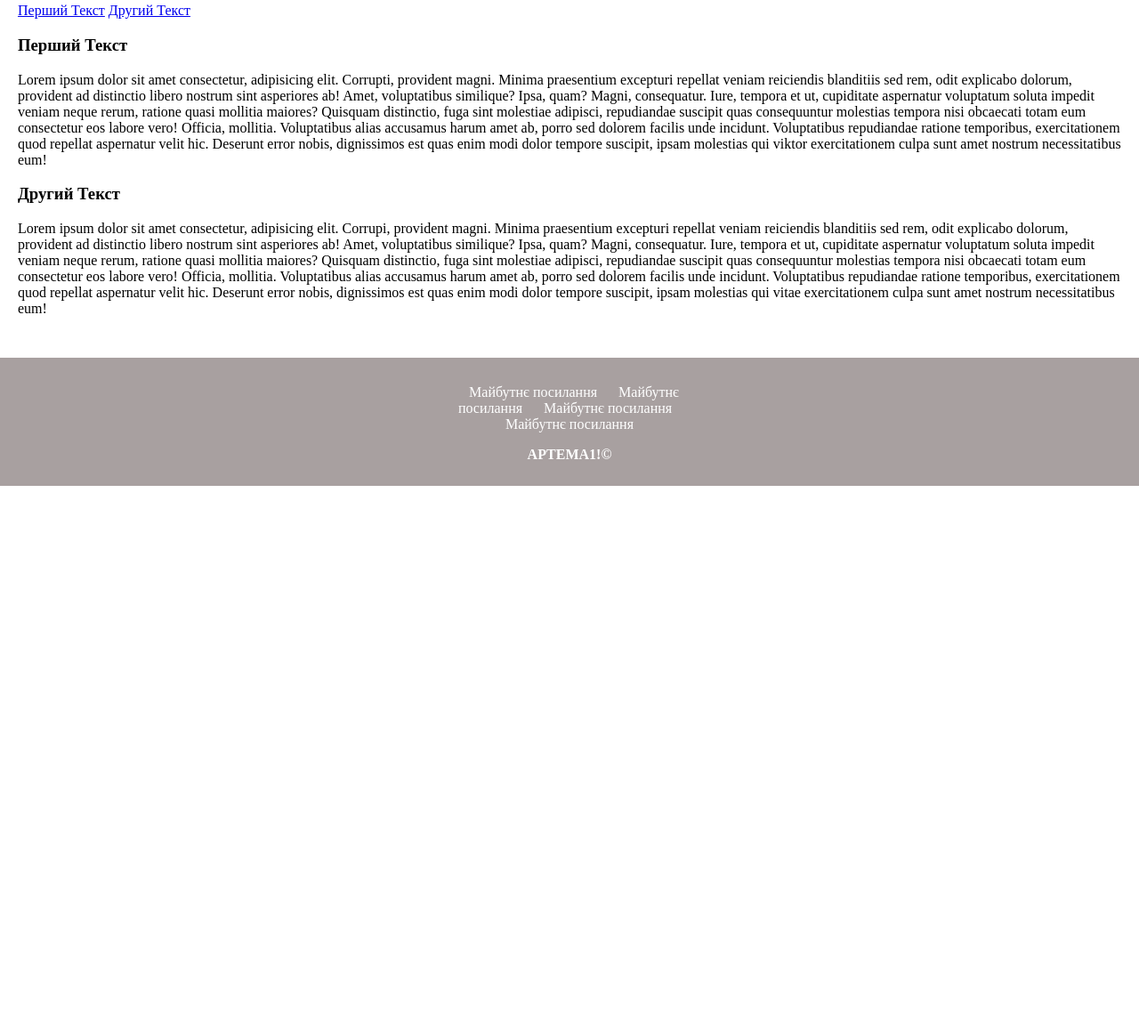
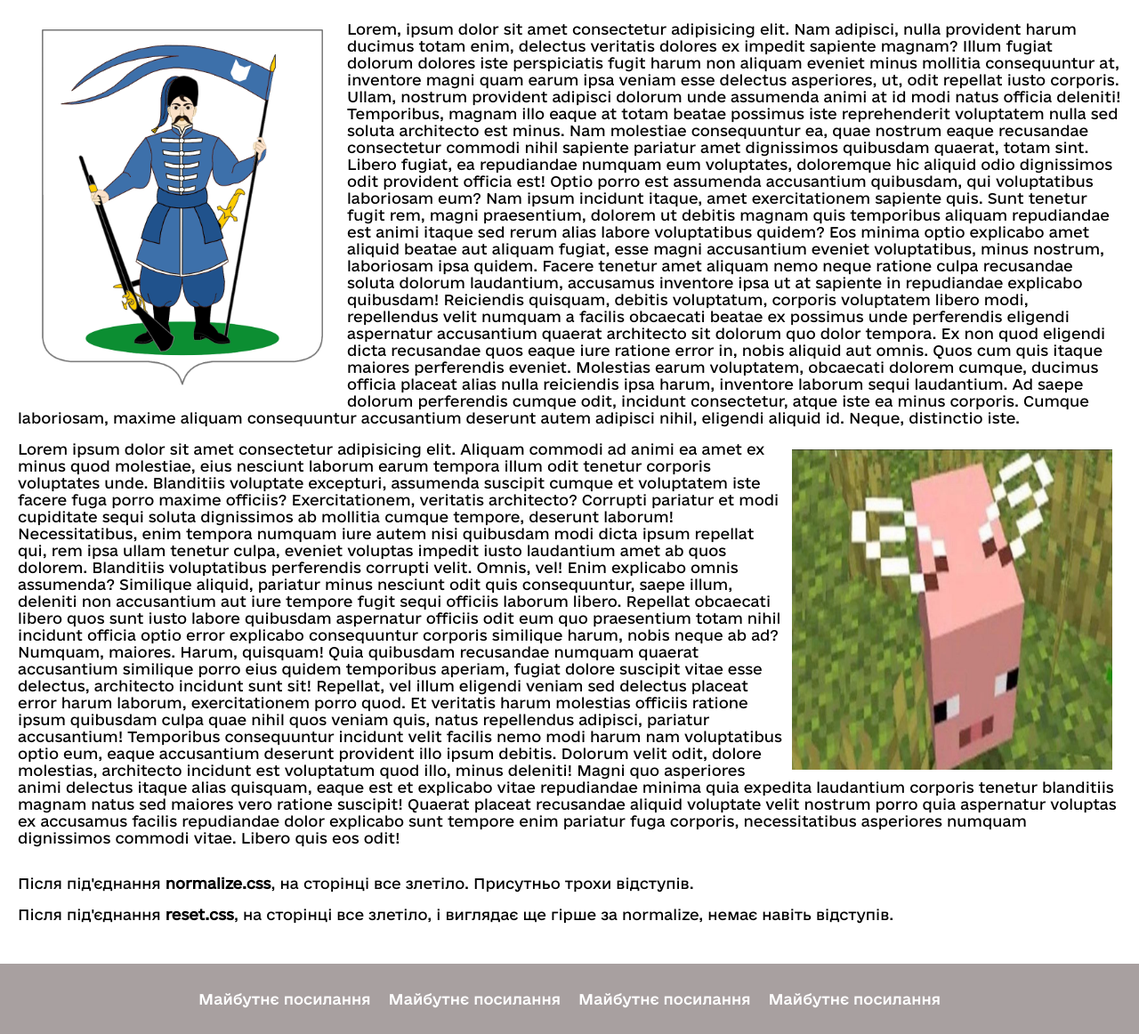
Before and after one commit to hayndehayn/hillel, a plain HTML site: page index.html in a window 1280 px wide. Shown: the part 219-1381 px from the top of the page at 89% size. Before the commit the page ends 800 px from the top, so only its background shows below. Drawn offline with Linux system fonts and the light colour scheme.

Commit message:
header, footer, float added

```diff
--- a/css/fonts.css
+++ /dev/null
@@ -1,14 +0,0 @@
-@font-face {
-  font-family: eRegular;
-  src: url(/fonts/e-Ukraine-Regular.woff);
-}
-
-@font-face {
-  font-family: eMedium;
-  src: url(/fonts/e-Ukraine-Medium.woff);
-}
-
-@font-face {
-  font-family: eBold;
-  src: url(/fonts/e-Ukraine-Bold.woff);
-}
--- /dev/null
+++ b/css/reset.css
@@ -0,0 +1,52 @@
+/* http://meyerweb.com/eric/tools/css/reset/
+    v5.0.2 | 20191019
+    License: none (public domain)
+*/
+
+html, body, div, span, applet, object, iframe,
+h1, h2, h3, h4, h5, h6, p, blockquote, pre,
+a, abbr, acronym, address, big, cite, code,
+del, dfn, em, img, ins, kbd, q, s, samp,
+small, strike, strong, sub, sup, tt, var,
+b, u, i, center,
+dl, dt, dd, ol, ul, li,
+fieldset, form, label, legend,
+table, caption, tbody, tfoot, thead, tr, th, td,
+article, aside, canvas, details, embed,
+figure, figcaption, footer, header, hgroup,
+main, menu, nav, output, ruby, section, summary,
+time, mark, audio, video {
+	margin: 0;
+	padding: 0;
+	border: 0;
+	font-size: 100%;
+	font: inherit;
+	vertical-align: baseline;
+}
+/* HTML5 display-role reset for older browsers */
+article, aside, details, figcaption, figure,
+footer, header, hgroup, main, menu, nav, section {
+	display: block;
+}
+/* HTML5 hidden-attribute fix for newer browsers */
+*[hidden] {
+    display: none;
+}
+body {
+	line-height: 1;
+}
+menu, ol, ul {
+	list-style: none;
+}
+blockquote, q {
+	quotes: none;
+}
+blockquote:before, blockquote:after,
+q:before, q:after {
+	content: '';
+	content: none;
+}
+table {
+	border-collapse: collapse;
+	border-spacing: 0;
+}
--- a/css/style.css
+++ b/css/style.css
@@ -1,21 +1,33 @@
+@font-face {
+  font-family: eRegular;
+  src: url(/fonts/e-Ukraine-Regular.woff);
+}
+
+@font-face {
+  font-family: eMedium;
+  src: url(/fonts/e-Ukraine-Medium.woff);
+}
+
+@font-face {
+  font-family: eBold;
+  src: url(/fonts/e-Ukraine-Bold.woff);
+}
+
+
 body {
   margin: 0;
   padding: 0;
 }
 
 .header {
+  position: sticky;
   background-color: rgb(168, 160, 160);
   padding: 10px 10px 60px 10px;
   text-align: center;
 }
 
-.title {
-  color: white;
-  font-size: 42px;
-}
-
-main {
-  padding: 30px 20px 30px 20px;
+a {
+  font-family: eMedium;
 }
 
 .button {
@@ -33,6 +45,49 @@ main {
   background-color: rgb(60, 60, 60);
 }
 
+p {
+  font-family: eRegular ;
+}
+
+h1, h2, h3, h4, h5, h6 {
+  font-family: eBold;
+}
+
+.title {
+  color: white;
+  font-size: 42px;
+}
+
+main {
+  padding: 30px 20px 30px 20px;
+}
+
+.main {
+  overflow: hidden;
+}
+
+.text-container {
+  clear: both;
+}
+
+.image-float-left {
+  float: left;
+}
+
+.image-float-right {
+  float: right;
+}
+
+.img-padding {
+  padding: 10px;
+}
+
+img {
+  display: block;
+  margin: 0 auto;
+}
+
+
 .photos {
   text-align: center;
   margin: 0 auto;
@@ -40,38 +95,30 @@ main {
   height: 600px;
 }
 
+
 footer {
+  clear: both;
   display: flex;
-  justify-content: center;
-  position: absolute;
+  position: sticky;
   bottom: auto;
-  padding: 30px 500px 10px 500px;
-  text-align: center;
+  padding: 30px 100px 30px 100px;
+  align-items: center;
   background-color: rgb(168, 160, 160);
+}
+
+.footer-container {
+  margin: 0 auto;
+}
+
+.footer-links {
+  display: flex;
+  justify-content: space-between;
+  flex-wrap: wrap;
+  align-items: center;
 }
 
 .footer-link {
   padding: 0px 10px 0px 10px;
-  font-weight: 500;
   text-decoration: none;
   color: white;
 }
-
-.rights {
-  font-weight: 600;
-  color: white;
-}
-
-td {
-  border: solid 3px black;
-  width: 20px;
-  height: 20px;
-}
-
-.nob {
-  border: 0px;
-}
-
-table {
-  border-collapse: collapse;
-}
--- a/index.html
+++ b/index.html
@@ -1,13 +1,11 @@
 <!DOCTYPE html>
 <html lang="zxx">
-
 <head>
     <meta charset="UTF-8">
     <meta name="viewport" content="width=device-width, initial-scale=1.0">
     <title>Main</title>
     <link rel="stylesheet" href="css/style.css">
 </head>
-
 <body>
     <header class="header">
         <h1 class="title">Links</h1>
@@ -18,46 +16,79 @@
     </header>
 
     <main>
-        <a href="#tekst1">Перший Текст</a>
-        <a href="#tekst2">Другий Текст</a>
+        <section class="main">
+            <div class="text-container">
+                <img src="/img/flopiancossaque.png" alt="Cossaque" width="350px" class="image-float-left img-padding">
+                <p>Lorem, ipsum dolor sit amet consectetur adipisicing elit. Nam adipisci, nulla provident harum ducimus
+                    totam enim, delectus veritatis dolores ex impedit sapiente magnam? Illum fugiat dolorum dolores iste
+                    perspiciatis fugit harum non aliquam eveniet minus mollitia consequuntur at, inventore magni quam
+                    earum ipsa veniam esse delectus asperiores, ut, odit repellat iusto corporis. Ullam, nostrum
+                    provident adipisci dolorum unde assumenda animi at id modi natus officia deleniti! Temporibus,
+                    magnam illo eaque at totam beatae possimus iste reprehenderit voluptatem nulla sed soluta architecto
+                    est minus. Nam molestiae consequuntur ea, quae nostrum eaque recusandae consectetur commodi nihil
+                    sapiente pariatur amet dignissimos quibusdam quaerat, totam sint. Libero fugiat, ea repudiandae
+                    numquam eum voluptates, doloremque hic aliquid odio dignissimos odit provident officia est! Optio
+                    porro est assumenda accusantium quibusdam, qui voluptatibus laboriosam eum? Nam ipsum incidunt
+                    itaque, amet exercitationem sapiente quis. Sunt tenetur fugit rem, magni praesentium, dolorem ut
+                    debitis magnam quis temporibus aliquam repudiandae est animi itaque sed rerum alias labore
+                    voluptatibus quidem? Eos minima optio explicabo amet aliquid beatae aut aliquam fugiat, esse magni
+                    accusantium eveniet voluptatibus, minus nostrum, laboriosam ipsa quidem. Facere tenetur amet aliquam
+                    nemo neque ratione culpa recusandae soluta dolorum laudantium, accusamus inventore ipsa ut at
+                    sapiente in repudiandae explicabo quibusdam! Reiciendis quisquam, debitis voluptatum, corporis
+                    voluptatem libero modi, repellendus velit numquam a facilis obcaecati beatae ex possimus unde
+                    perferendis eligendi aspernatur accusantium quaerat architecto sit dolorum quo dolor tempora. Ex non
+                    quod eligendi dicta recusandae quos eaque iure ratione error in, nobis aliquid aut omnis. Quos cum
+                    quis itaque maiores perferendis eveniet. Molestias earum voluptatem, obcaecati dolorem cumque,
+                    ducimus officia placeat alias nulla reiciendis ipsa harum, inventore laborum sequi laudantium. Ad
+                    saepe dolorum perferendis cumque odit, incidunt consectetur, atque iste ea minus corporis. Cumque
+                    laboriosam, maxime aliquam consequuntur accusantium deserunt autem adipisci nihil, eligendi aliquid
+                    id. Neque, distinctio iste.</p>
+            </div>
+            <div class="text-container">
+                <img src="/img/svynia.png" alt="Svynka" width="360px" class="image-float-right img-padding">
+                <p>Lorem ipsum dolor sit amet consectetur adipisicing elit. Aliquam commodi ad animi ea amet ex minus
+                    quod molestiae, eius nesciunt laborum earum tempora illum odit tenetur corporis voluptates unde.
+                    Blanditiis voluptate excepturi, assumenda suscipit cumque et voluptatem iste facere fuga porro
+                    maxime officiis? Exercitationem, veritatis architecto? Corrupti pariatur et modi cupiditate sequi
+                    soluta dignissimos ab mollitia cumque tempore, deserunt laborum! Necessitatibus, enim tempora
+                    numquam iure autem nisi quibusdam modi dicta ipsum repellat qui, rem ipsa ullam tenetur culpa,
+                    eveniet voluptas impedit iusto laudantium amet ab quos dolorem. Blanditiis voluptatibus perferendis
+                    corrupti velit. Omnis, vel! Enim explicabo omnis assumenda? Similique aliquid, pariatur minus
+                    nesciunt odit quis consequuntur, saepe illum, deleniti non accusantium aut iure tempore fugit sequi
+                    officiis laborum libero. Repellat obcaecati libero quos sunt iusto labore quibusdam aspernatur
+                    officiis odit eum quo praesentium totam nihil incidunt officia optio error explicabo consequuntur
+                    corporis similique harum, nobis neque ab ad? Numquam, maiores. Harum, quisquam! Quia quibusdam
+                    recusandae numquam quaerat accusantium similique porro eius quidem temporibus aperiam, fugiat dolore
+                    suscipit vitae esse delectus, architecto incidunt sunt sit! Repellat, vel illum eligendi veniam sed
+                    delectus placeat error harum laborum, exercitationem porro quod. Et veritatis harum molestias
+                    officiis ratione ipsum quibusdam culpa quae nihil quos veniam quis, natus repellendus adipisci,
+                    pariatur accusantium! Temporibus consequuntur incidunt velit facilis nemo modi harum nam
+                    voluptatibus optio eum, eaque accusantium deserunt provident illo ipsum debitis. Dolorum velit odit,
+                    dolore molestias, architecto incidunt est voluptatum quod illo, minus deleniti! Magni quo asperiores
+                    animi delectus itaque alias quisquam, eaque est et explicabo vitae repudiandae minima quia expedita
+                    laudantium corporis tenetur blanditiis magnam natus sed maiores vero ratione suscipit! Quaerat
+                    placeat recusandae aliquid voluptate velit nostrum porro quia aspernatur voluptas ex accusamus
+                    facilis repudiandae dolor explicabo sunt tempore enim pariatur fuga corporis, necessitatibus
+                    asperiores numquam dignissimos commodi vitae. Libero quis eos odit!</p>
+            </div>
+        </section>
 
-        <section>
-            <h3>Перший Текст</h3>
-            <p id="tekst1">Lorem ipsum dolor sit amet consectetur, adipisicing elit. Corrupti, provident magni. Minima
-                praesentium
-                excepturi repellat veniam reiciendis blanditiis sed rem, odit explicabo dolorum, provident ad distinctio
-                libero nostrum sint asperiores ab! Amet, voluptatibus similique? Ipsa, quam? Magni, consequatur. Iure,
-                tempora et ut, cupiditate aspernatur voluptatum soluta impedit veniam neque rerum, ratione quasi
-                mollitia maiores? Quisquam distinctio, fuga sint molestiae adipisci, repudiandae suscipit quas
-                consequuntur molestias tempora nisi obcaecati totam eum consectetur eos labore vero! Officia, mollitia.
-                Voluptatibus alias accusamus harum amet ab, porro sed dolorem facilis unde incidunt. Voluptatibus
-                repudiandae ratione temporibus, exercitationem quod repellat aspernatur velit hic. Deserunt error nobis,
-                dignissimos est quas enim modi dolor tempore suscipit, ipsam molestias qui viktor exercitationem culpa
-                sunt amet nostrum necessitatibus eum!</p>
-            <h3>Другий Текст</h3>
-            <p id="tekst2">Lorem ipsum dolor sit amet consectetur, adipisicing elit. Corrupi, provident magni. Minima
-                praesentium
-                excepturi repellat veniam reiciendis blanditiis sed rem, odit explicabo dolorum, provident ad distinctio
-                libero nostrum sint asperiores ab! Amet, voluptatibus similique? Ipsa, quam? Magni, consequatur. Iure,
-                tempora et ut, cupiditate aspernatur voluptatum soluta impedit veniam neque rerum, ratione quasi
-                mollitia maiores? Quisquam distinctio, fuga sint molestiae adipisci, repudiandae suscipit quas
-                consequuntur molestias tempora nisi obcaecati totam eum consectetur eos labore vero! Officia, mollitia.
-                Voluptatibus alias accusamus harum amet ab, porro sed dolorem facilis unde incidunt. Voluptatibus
-                repudiandae ratione temporibus, exercitationem quod repellat aspernatur velit hic. Deserunt error nobis,
-                dignissimos est quas enim modi dolor tempore suscipit, ipsam molestias qui vitae exercitationem culpa
-                sunt amet nostrum necessitatibus eum!</p>
-        </section>
+        <article>
+            <p>Після під'єднання <strong>normalize.css</strong>, на сторінці все злетіло. Присутньо трохи відступів.</p>
+            <p>Після під'єднання <strong>reset.css</strong>, на сторінці все злетіло, і виглядає ще гірше за normalize, немає навіть відступів.</p>
+        </article>
     </main>
 
     <footer>
-        <div class="footer__links">
-            <a href="#" class="footer-link">Майбутнє посилання</a>
-            <a href="#" class="footer-link">Майбутнє посилання</a>
-            <a href="#" class="footer-link">Майбутнє посилання</a>
-            <a href="#" class="footer-link">Майбутнє посилання</a>
-            <p class="rights">АРТЕМА1!&copy;</p>
+        <div class="footer-container">
+            <div class="footer-links">
+                <a href="#" class="footer-link">Майбутнє посилання</a>
+                <a href="#" class="footer-link">Майбутнє посилання</a>
+                <a href="#" class="footer-link">Майбутнє посилання</a>
+                <a href="#" class="footer-link">Майбутнє посилання</a>
+            </div>
         </div>
     </footer>
+
 </body>
-
 </html>
```
Also changed, not shown: css/normalize.css (added), img/flopiancossaque.png (added), img/svynia.png (added).
